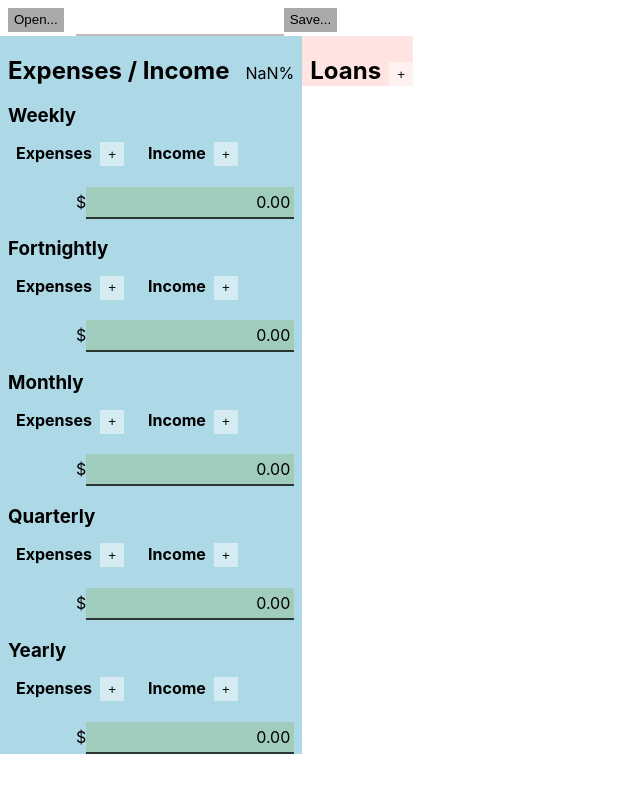
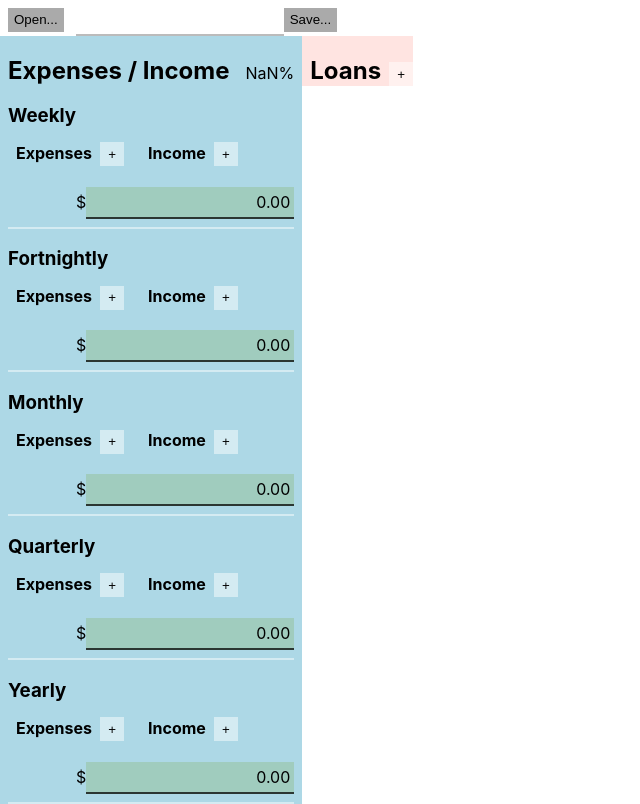
Before and after one commit to yotryu/budgeter, a React (Create React App) app: page / in a window 1280 px wide. Shown: the whole page, without its empty margins (0-640 px from the left). Built offline with nearby package versions, Linux system fonts and the light colour scheme; the HTML template or start-up script is replaced by a standard one.

Commit message:
Added separator between periods

```diff
--- a/src/App.css
+++ b/src/App.css
@@ -169,6 +169,12 @@
 	width: 50px;
 }
 
+.line {
+	border: 2px solid #ffffff77;
+	border-style: hidden hidden solid hidden;
+	margin: 8px 8px 0 8px;
+}
+
 .input-text:focus, .input-number:focus {
 	outline: 0px solid;
 	background-color: #ffffff77;
--- a/src/PeriodComponent.tsx
+++ b/src/PeriodComponent.tsx
@@ -95,6 +95,7 @@ const PeriodComponent = ({item, loans, onChange, getYearlyTotal} : PeriodProps)
 					<span className={totalClassName}>{yearlyTotal.toLocaleString(undefined, numberFormat)}</span>
 				</div>
 			</div>
+			<div className="line"></div>
 		</div>
 	);
 };
```
